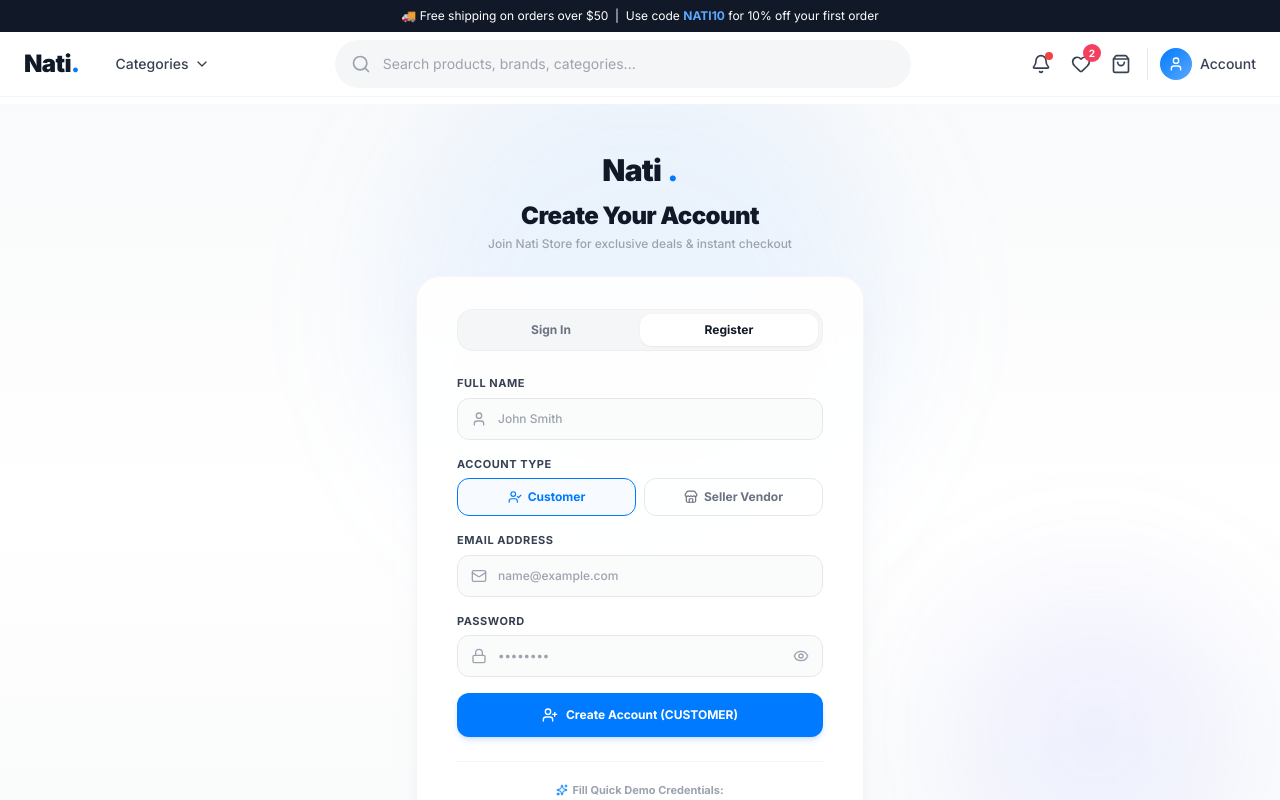
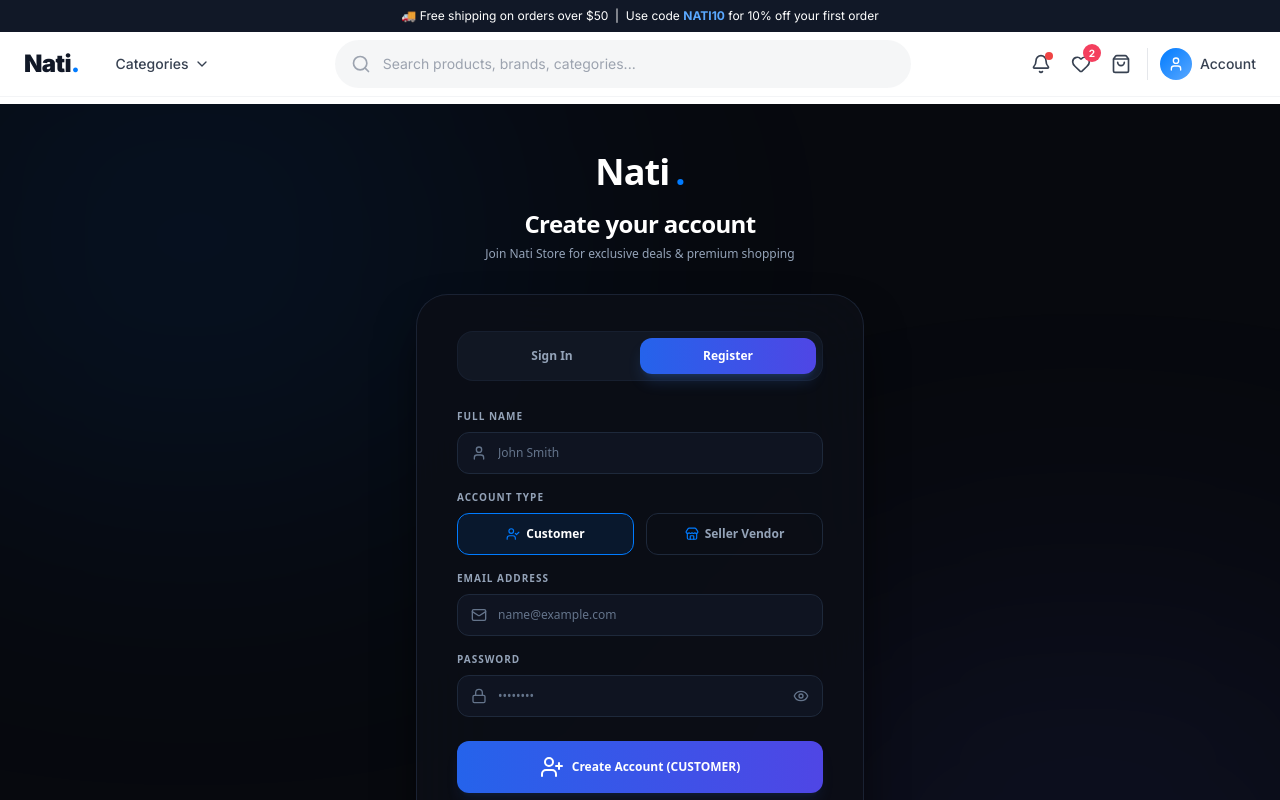
Before and after one commit to Nati1-2/Ecommerce, a Next.js app in the folder frontend/: page /login in a window 1280 px wide. Both pictures are taken after a click on the button "Register". Shown: the top 800 px of the page. Built offline with nearby package versions, Linux system fonts and the light colour scheme.

Commit message:
design(login): overhaul UI to premium glassmorphic dark-mode style with ambient glows

```diff
--- a/frontend/src/app/login/page.tsx
+++ b/frontend/src/app/login/page.tsx
@@ -3,11 +3,10 @@
 import { useState } from "react";
 import { useRouter } from "next/navigation";
 import { useAuthStore } from "@/store/auth";
-import { LogIn, UserPlus, Lock, Mail, User, Eye, EyeOff, Sparkles, CheckCircle2, AlertCircle, Shield, Store, UserCheck } from "lucide-react";
+import { LogIn, UserPlus, Lock, Mail, User, Eye, EyeOff, Sparkles, CheckCircle2, AlertCircle, Shield, Store, UserCheck, ArrowRight } from "lucide-react";
 import Link from "next/link";
 import { motion, AnimatePresence } from "framer-motion";
 
-// Known valid demo credentials for offline fallback mode
 const DEMO_ACCOUNTS = {
   "john.smith@gmail.com": { password: "password123", name: "John Smith", role: "CUSTOMER" as const },
   "vendor@natistore.com": { password: "vendor123", name: "Apex Tech Vendor Store", role: "VENDOR" as const },
@@ -68,7 +67,6 @@ export default function LoginPage() {
 
     const normalizedEmail = email.toLowerCase().trim();
 
-    // 1. If it's a demo account, check password locally first to ensure instant offline access
     const demoAccount = DEMO_ACCOUNTS[normalizedEmail as keyof typeof DEMO_ACCOUNTS];
     if (demoAccount && !isRegistering) {
       if (demoAccount.password !== password) {
@@ -118,44 +116,15 @@ export default function LoginPage() {
         return;
       }
 
-      // If backend returned explicit error (like invalid password), throw error immediately
       if (data.error) {
         throw new Error(data.error);
       }
     } catch (err: any) {
-      // Check if error is explicit password mismatch
       if (err.message && err.message.toLowerCase().includes("invalid")) {
         setError(err.message);
         setLoading(false);
         return;
       }
-
-      // Offline mode fallback: strictly check DEMO_ACCOUNTS with EXACT password match
-      const demoAccount = DEMO_ACCOUNTS[normalizedEmail as keyof typeof DEMO_ACCOUNTS];
-      if (demoAccount) {
-        if (demoAccount.password !== password) {
-          setError("Invalid email or password. Please try again.");
-          setLoading(false);
-          return;
-        }
-
-        const demoUser = {
-          id: "usr-" + Math.floor(1000 + Math.random() * 9000),
-          email: normalizedEmail,
-          name: demoAccount.name,
-          role: demoAccount.role,
-        };
-
-        const demoToken = "demo-jwt-token-" + Math.random().toString(36).substring(2);
-        if (typeof window !== "undefined") {
-          localStorage.setItem("auth_token", demoToken);
-        }
-        setAuth(demoUser, demoToken);
-        setSuccess(`Signed in as ${demoAccount.role}! Redirecting...`);
-        setTimeout(() => redirectByRole(demoAccount.role), 600);
-        return;
-      }
-
       setError(err.message || "Invalid email or password");
     } finally {
       setLoading(false);
@@ -163,40 +132,40 @@ export default function LoginPage() {
   };
 
   return (
-    <div className="min-h-[90vh] bg-gradient-to-b from-gray-50 via-white to-gray-50 flex flex-col justify-center py-12 px-4 sm:px-6 lg:px-8 relative overflow-hidden select-none">
-      {/* Ambient background glow blur effects */}
-      <div className="absolute top-1/4 left-1/2 -translate-x-1/2 -translate-y-1/2 w-[500px] h-[500px] bg-blue-400/10 rounded-full blur-3xl pointer-events-none" />
-      <div className="absolute bottom-10 right-10 w-72 h-72 bg-indigo-400/10 rounded-full blur-3xl pointer-events-none" />
+    <div className="min-h-screen bg-[#07090E] text-slate-100 flex flex-col justify-center py-12 px-4 sm:px-6 lg:px-8 relative overflow-hidden select-none font-sans">
+      {/* Premium ambient glows */}
+      <div className="absolute top-[-10%] left-[-10%] w-[50%] h-[50%] bg-[#007BFF]/10 rounded-full blur-[150px] pointer-events-none" />
+      <div className="absolute bottom-[-10%] right-[-10%] w-[50%] h-[50%] bg-indigo-500/10 rounded-full blur-[150px] pointer-events-none" />
 
-      <div className="sm:mx-auto sm:w-full sm:max-w-md relative z-10 space-y-3 text-center">
-        <Link href="/" className="inline-flex items-center gap-1.5 text-3xl font-black text-gray-900 tracking-tight hover:opacity-90 transition-opacity">
-          Nati<span className="text-[#007BFF]">.</span>
+      <div className="sm:mx-auto sm:w-full sm:max-w-md relative z-10 space-y-4 text-center">
+        <Link href="/" className="inline-flex items-center gap-1.5 text-4xl font-extrabold text-white tracking-tight hover:opacity-90 transition-opacity">
+          Nati<span className="text-[#007BFF] font-black">.</span>
         </Link>
 
         <div>
-          <h2 className="text-2xl font-black text-gray-900 tracking-tight">
-            {isRegistering ? "Create Your Account" : "Welcome Back"}
+          <h2 className="text-2xl font-black text-white tracking-tight">
+            {isRegistering ? "Create your account" : "Welcome back"}
           </h2>
-          <p className="text-xs text-gray-400 font-medium mt-1">
+          <p className="text-xs text-slate-400 mt-1.5">
             {isRegistering
-              ? "Join Nati Store for exclusive deals & instant checkout"
-              : "Sign in to access your orders, wishlist & profile"}
+              ? "Join Nati Store for exclusive deals & premium shopping"
+              : "Sign in to access your dashboard, orders & wishlist"}
           </p>
         </div>
       </div>
 
-      <div className="mt-6 sm:mx-auto sm:w-full sm:max-w-md relative z-10">
-        <div className="bg-white/90 backdrop-blur-xl py-8 px-6 shadow-xl shadow-gray-200/50 rounded-3xl sm:px-10 border border-gray-100/80">
+      <div className="mt-8 sm:mx-auto sm:w-full sm:max-w-md relative z-10">
+        <div className="bg-[#0C0F17]/85 backdrop-blur-2xl py-9 px-8 shadow-2xl shadow-black/80 rounded-[2rem] sm:px-10 border border-slate-800/80">
 
           {/* Segmented Tab Switcher */}
-          <div className="flex bg-gray-100/80 p-1 rounded-2xl mb-6 border border-gray-200/50">
+          <div className="flex bg-[#121926]/90 p-1.5 rounded-2xl mb-7 border border-slate-800/50">
             <button
               type="button"
               onClick={() => { setIsRegistering(false); setError(""); setSuccess(""); }}
-              className={`flex-1 py-2 text-xs font-bold rounded-xl transition-all duration-200 ${
+              className={`flex-1 py-2.5 text-xs font-bold rounded-xl transition-all duration-300 ${
                 !isRegistering
-                  ? "bg-white text-gray-900 shadow-sm shadow-gray-300/40"
-                  : "text-gray-500 hover:text-gray-900"
+                  ? "bg-gradient-to-r from-blue-600 to-indigo-600 text-white shadow-lg shadow-blue-500/20"
+                  : "text-slate-400 hover:text-white"
               }`}
             >
               Sign In
@@ -204,10 +173,10 @@ export default function LoginPage() {
             <button
               type="button"
               onClick={() => { setIsRegistering(true); setError(""); setSuccess(""); }}
-              className={`flex-1 py-2 text-xs font-bold rounded-xl transition-all duration-200 ${
+              className={`flex-1 py-2.5 text-xs font-bold rounded-xl transition-all duration-300 ${
                 isRegistering
-                  ? "bg-white text-gray-900 shadow-sm shadow-gray-300/40"
-                  : "text-gray-500 hover:text-gray-900"
+                  ? "bg-gradient-to-r from-blue-600 to-indigo-600 text-white shadow-lg shadow-blue-500/20"
+                  : "text-slate-400 hover:text-white"
               }`}
             >
               Register
@@ -222,14 +191,14 @@ export default function LoginPage() {
                   animate={{ opacity: 1, height: "auto" }}
                   exit={{ opacity: 0, height: 0 }}
                   transition={{ duration: 0.2 }}
-                  className="space-y-4"
+                  className="space-y-4 overflow-hidden"
                 >
                   <div>
-                    <label className="block text-[11px] font-bold text-gray-700 uppercase tracking-wider mb-1.5">
+                    <label className="block text-[10px] font-bold text-slate-400 uppercase tracking-widest mb-2">
                       Full Name
                     </label>
                     <div className="relative">
-                      <div className="absolute inset-y-0 left-0 pl-3.5 flex items-center pointer-events-none text-gray-400">
+                      <div className="absolute inset-y-0 left-0 pl-3.5 flex items-center pointer-events-none text-slate-500">
                         <User className="w-4 h-4" />
                       </div>
                       <input
@@ -237,40 +206,40 @@ export default function LoginPage() {
                         required={isRegistering}
                         value={name}
                         onChange={(e) => setName(e.target.value)}
-                        className="w-full pl-10 pr-4 py-3 bg-gray-50/80 border border-gray-200 text-gray-900 rounded-xl text-xs font-medium placeholder-gray-400 focus:bg-white focus:outline-none focus:border-[#007BFF] focus:ring-4 focus:ring-blue-500/10 transition-all"
+                        className="w-full pl-10 pr-4 py-3 bg-[#151D2F]/50 border border-slate-800 text-white rounded-xl text-xs font-medium placeholder-slate-500 focus:bg-[#151D2F]/80 focus:outline-none focus:border-[#007BFF] focus:ring-4 focus:ring-blue-500/10 transition-all duration-200"
                         placeholder="John Smith"
                       />
                     </div>
                   </div>
 
                   <div>
-                    <label className="block text-[11px] font-bold text-gray-700 uppercase tracking-wider mb-1.5">
+                    <label className="block text-[10px] font-bold text-slate-400 uppercase tracking-widest mb-2">
                       Account Type
                     </label>
-                    <div className="grid grid-cols-2 gap-2">
+                    <div className="grid grid-cols-2 gap-3">
                       <button
                         type="button"
                         onClick={() => setRole("CUSTOMER")}
-                        className={`p-2.5 rounded-xl border text-xs font-bold flex items-center justify-center gap-1.5 transition-all ${
+                        className={`p-3 rounded-xl border text-xs font-bold flex items-center justify-center gap-1.5 transition-all duration-200 ${
                           role === "CUSTOMER"
-                            ? "border-[#007BFF] bg-blue-50/50 text-[#007BFF]"
-                            : "border-gray-200 text-gray-500 hover:border-gray-300"
+                            ? "border-[#007BFF] bg-[#007BFF]/10 text-white"
+                            : "border-slate-800 text-slate-400 hover:border-slate-700 hover:text-white"
                         }`}
                       >
-                        <UserCheck className="w-3.5 h-3.5" />
+                        <UserCheck className="w-3.5 h-3.5 text-[#007BFF]" />
                         <span>Customer</span>
                       </button>
 
                       <button
                         type="button"
                         onClick={() => setRole("VENDOR")}
-                        className={`p-2.5 rounded-xl border text-xs font-bold flex items-center justify-center gap-1.5 transition-all ${
+                        className={`p-3 rounded-xl border text-xs font-bold flex items-center justify-center gap-1.5 transition-all duration-200 ${
                           role === "VENDOR"
-                            ? "border-[#007BFF] bg-blue-50/50 text-[#007BFF]"
-                            : "border-gray-200 text-gray-500 hover:border-gray-300"
+                            ? "border-[#007BFF] bg-[#007BFF]/10 text-white"
+                            : "border-slate-800 text-slate-400 hover:border-slate-700 hover:text-white"
                         }`}
                       >
-                        <Store className="w-3.5 h-3.5" />
+                        <Store className="w-3.5 h-3.5 text-[#007BFF]" />
                         <span>Seller Vendor</span>
                       </button>
                     </div>
@@ -280,11 +249,11 @@ export default function LoginPage() {
             </AnimatePresence>
 
             <div>
-              <label className="block text-[11px] font-bold text-gray-700 uppercase tracking-wider mb-1.5">
+              <label className="block text-[10px] font-bold text-slate-400 uppercase tracking-widest mb-2">
                 Email Address
               </label>
               <div className="relative">
-                <div className="absolute inset-y-0 left-0 pl-3.5 flex items-center pointer-events-none text-gray-400">
+                <div className="absolute inset-y-0 left-0 pl-3.5 flex items-center pointer-events-none text-slate-500">
                   <Mail className="w-4 h-4" />
                 </div>
                 <input
@@ -292,25 +261,25 @@ export default function LoginPage() {
                   required
                   value={email}
                   onChange={(e) => setEmail(e.target.value)}
-                  className="w-full pl-10 pr-4 py-3 bg-gray-50/80 border border-gray-200 text-gray-900 rounded-xl text-xs font-medium placeholder-gray-400 focus:bg-white focus:outline-none focus:border-[#007BFF] focus:ring-4 focus:ring-blue-500/10 transition-all"
+                  className="w-full pl-10 pr-4 py-3 bg-[#151D2F]/50 border border-slate-800 text-white rounded-xl text-xs font-medium placeholder-slate-500 focus:bg-[#151D2F]/80 focus:outline-none focus:border-[#007BFF] focus:ring-4 focus:ring-blue-500/10 transition-all duration-200"
                   placeholder="name@example.com"
                 />
               </div>
             </div>
 
             <div>
-              <div className="flex items-center justify-between mb-1.5">
-                <label className="block text-[11px] font-bold text-gray-700 uppercase tracking-wider">
+              <div className="flex items-center justify-between mb-2">
+                <label className="block text-[10px] font-bold text-slate-400 uppercase tracking-widest">
                   Password
                 </label>
                 {!isRegistering && (
-                  <a href="#" className="text-[11px] font-bold text-[#007BFF] hover:underline">
+                  <a href="#" className="text-[10px] font-bold text-[#007BFF] uppercase hover:underline tracking-wider">
                     Forgot?
                   </a>
                 )}
               </div>
               <div className="relative">
-                <div className="absolute inset-y-0 left-0 pl-3.5 flex items-center pointer-events-none text-gray-400">
+                <div className="absolute inset-y-0 left-0 pl-3.5 flex items-center pointer-events-none text-slate-500">
                   <Lock className="w-4 h-4" />
                 </div>
                 <input
@@ -318,13 +287,13 @@ export default function LoginPage() {
                   required
                   value={password}
                   onChange={(e) => setPassword(e.target.value)}
-                  className="w-full pl-10 pr-10 py-3 bg-gray-50/80 border border-gray-200 text-gray-900 rounded-xl text-xs font-medium placeholder-gray-400 focus:bg-white focus:outline-none focus:border-[#007BFF] focus:ring-4 focus:ring-blue-500/10 transition-all"
+                  className="w-full pl-10 pr-10 py-3 bg-[#151D2F]/50 border border-slate-800 text-white rounded-xl text-xs font-medium placeholder-slate-500 focus:bg-[#151D2F]/80 focus:outline-none focus:border-[#007BFF] focus:ring-4 focus:ring-blue-500/10 transition-all duration-200"
                   placeholder="••••••••"
                 />
                 <button
                   type="button"
                   onClick={() => setShowPassword(!showPassword)}
-                  className="absolute inset-y-0 right-0 pr-3.5 flex items-center text-gray-400 hover:text-gray-600 transition-colors"
+                  className="absolute inset-y-0 right-0 pr-3.5 flex items-center text-slate-500 hover:text-white transition-colors"
                 >
                   {showPassword ? <EyeOff className="w-4 h-4" /> : <Eye className="w-4 h-4" />}
                 </button>
@@ -335,7 +304,7 @@ export default function LoginPage() {
               <motion.div
                 initial={{ opacity: 0, y: -4 }}
                 animate={{ opacity: 1, y: 0 }}
-                className="flex items-center gap-2 text-red-600 text-xs font-bold bg-red-50 p-3 rounded-xl border border-red-100"
+                className="flex items-center gap-2 text-red-400 text-xs font-semibold bg-red-950/20 p-3.5 rounded-xl border border-red-900/50"
               >
                 <AlertCircle className="w-4 h-4 shrink-0 text-red-500" />
                 <span>{error}</span>
@@ -346,29 +315,29 @@ export default function LoginPage() {
               <motion.div
                 initial={{ opacity: 0, y: -4 }}
                 animate={{ opacity: 1, y: 0 }}
-                className="flex items-center gap-2 text-emerald-700 text-xs font-bold bg-emerald-50 p-3 rounded-xl border border-emerald-100"
+                className="flex items-center gap-2 text-emerald-400 text-xs font-semibold bg-emerald-950/20 p-3.5 rounded-xl border border-emerald-900/50"
               >
                 <CheckCircle2 className="w-4 h-4 shrink-0 text-emerald-500" />
                 <span>{success}</span>
               </motion.div>
             )}
 
-            <div>
+            <div className="pt-2">
               <button
                 type="submit"
                 disabled={loading}
-                className="w-full flex items-center justify-center gap-2 py-3.5 px-4 rounded-xl shadow-md shadow-blue-500/20 text-xs font-bold text-white bg-[#007BFF] hover:bg-blue-600 active:scale-[0.99] focus:outline-none focus:ring-4 focus:ring-blue-500/20 disabled:opacity-50 transition-all duration-150"
+                className="w-full flex items-center justify-center gap-2 py-3.5 px-4 rounded-xl shadow-lg shadow-blue-500/10 text-xs font-bold text-white bg-gradient-to-r from-blue-600 to-indigo-600 hover:from-blue-500 hover:to-indigo-500 active:scale-[0.98] focus:outline-none focus:ring-4 focus:ring-blue-500/20 disabled:opacity-50 transition-all duration-200"
               >
                 {loading ? (
                   <div className="w-4 h-4 border-2 border-white border-t-transparent rounded-full animate-spin" />
                 ) : isRegistering ? (
                   <>
-                    <UserPlus className="w-4 h-4" />
+                    <UserPlus className="w-4.5 h-4.5" />
                     <span>Create Account ({role})</span>
                   </>
                 ) : (
                   <>
-                    <LogIn className="w-4 h-4" />
+                    <LogIn className="w-4.5 h-4.5" />
                     <span>Sign In to Account</span>
                   </>
                 )}
@@ -377,37 +346,37 @@ export default function LoginPage() {
           </form>
 
           {/* Quick Demo Credentials Assistant */}
-          <div className="mt-6 pt-5 border-t border-gray-100 text-center space-y-2">
-            <div className="flex items-center justify-center gap-1 text-[11px] font-bold text-gray-400">
-              <Sparkles className="w-3 h-3 text-[#007BFF]" />
-              <span>Fill Quick Demo Credentials:</span>
+          <div className="mt-8 pt-6 border-t border-slate-800/80 text-center space-y-3">
+            <div className="flex items-center justify-center gap-1.5 text-[10px] font-bold text-slate-500 uppercase tracking-widest">
+              <Sparkles className="w-3.5 h-3.5 text-[#007BFF] animate-pulse" />
+              <span>Fill Quick Demo Account</span>
             </div>
 
-            <div className="flex items-center justify-center gap-1.5 flex-wrap">
+            <div className="flex items-center justify-center gap-2 flex-wrap">
               <button
                 type="button"
                 onClick={() => handleDemoFill("customer")}
-                className="px-2.5 py-1 bg-gray-100 hover:bg-gray-200 text-gray-700 border border-gray-200 rounded-full text-[10px] font-bold transition-colors flex items-center gap-1"
+                className="px-3.5 py-2 bg-[#121926]/90 hover:bg-[#172032] text-slate-300 hover:text-white border border-slate-800 rounded-xl text-[10px] font-bold transition-all duration-200 flex items-center gap-1.5"
               >
-                <UserCheck className="w-3 h-3 text-blue-500" />
+                <UserCheck className="w-3.5 h-3.5 text-blue-500" />
                 <span>Customer</span>
               </button>
 
               <button
                 type="button"
                 onClick={() => handleDemoFill("vendor")}
-                className="px-2.5 py-1 bg-gray-100 hover:bg-gray-200 text-gray-700 border border-gray-200 rounded-full text-[10px] font-bold transition-colors flex items-center gap-1"
+                className="px-3.5 py-2 bg-[#121926]/90 hover:bg-[#172032] text-slate-300 hover:text-white border border-slate-800 rounded-xl text-[10px] font-bold transition-all duration-200 flex items-center gap-1.5"
               >
-                <Store className="w-3 h-3 text-emerald-500" />
+                <Store className="w-3.5 h-3.5 text-emerald-500" />
                 <span>Vendor</span>
               </button>
 
               <button
                 type="button"
                 onClick={() => handleDemoFill("admin")}
-                className="px-2.5 py-1 bg-gray-100 hover:bg-gray-200 text-gray-700 border border-gray-200 rounded-full text-[10px] font-bold transition-colors flex items-center gap-1"
+                className="px-3.5 py-2 bg-[#121926]/90 hover:bg-[#172032] text-slate-300 hover:text-white border border-slate-800 rounded-xl text-[10px] font-bold transition-all duration-200 flex items-center gap-1.5"
               >
-                <Shield className="w-3 h-3 text-purple-500" />
+                <Shield className="w-3.5 h-3.5 text-purple-500" />
                 <span>Admin</span>
               </button>
             </div>
```
